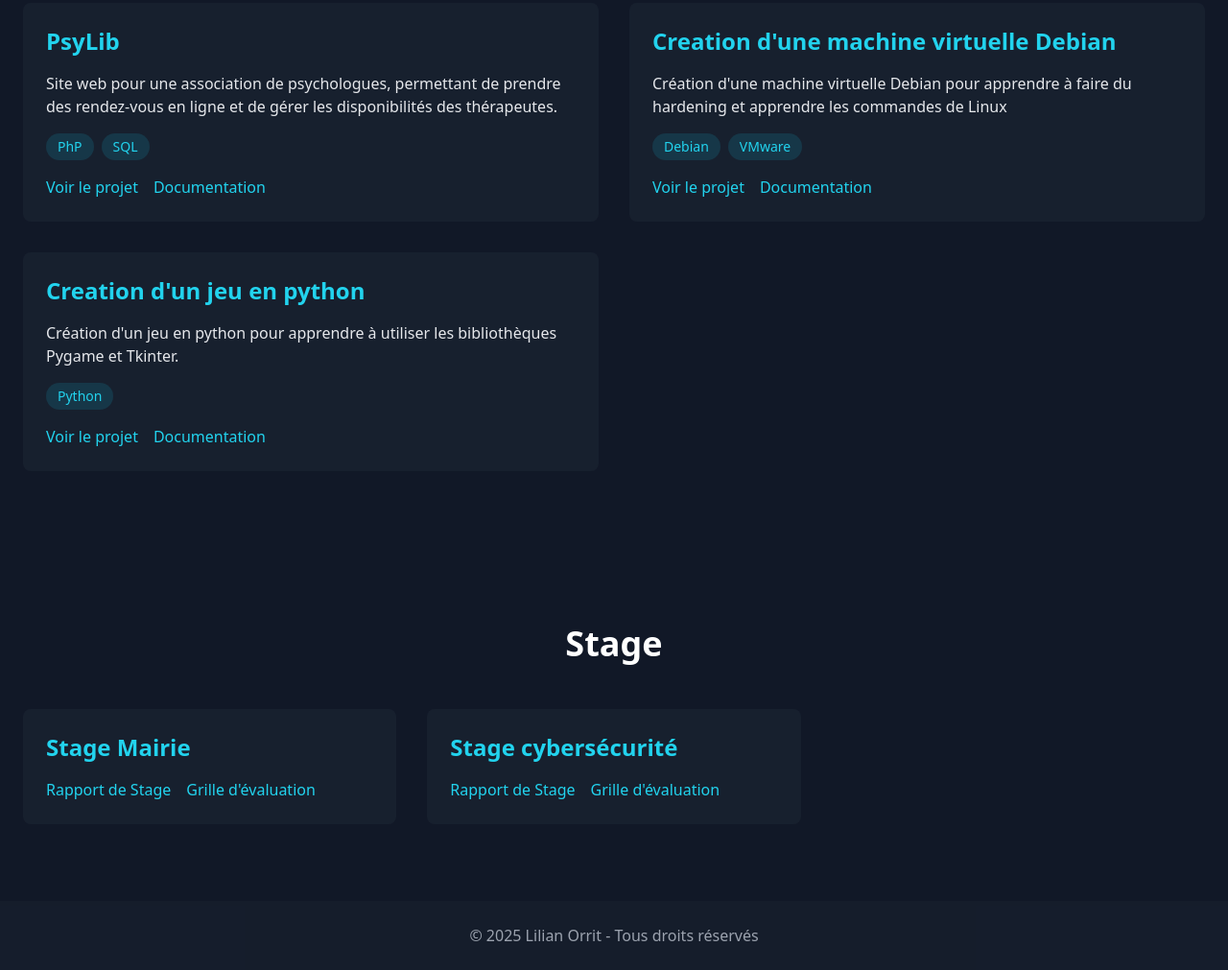
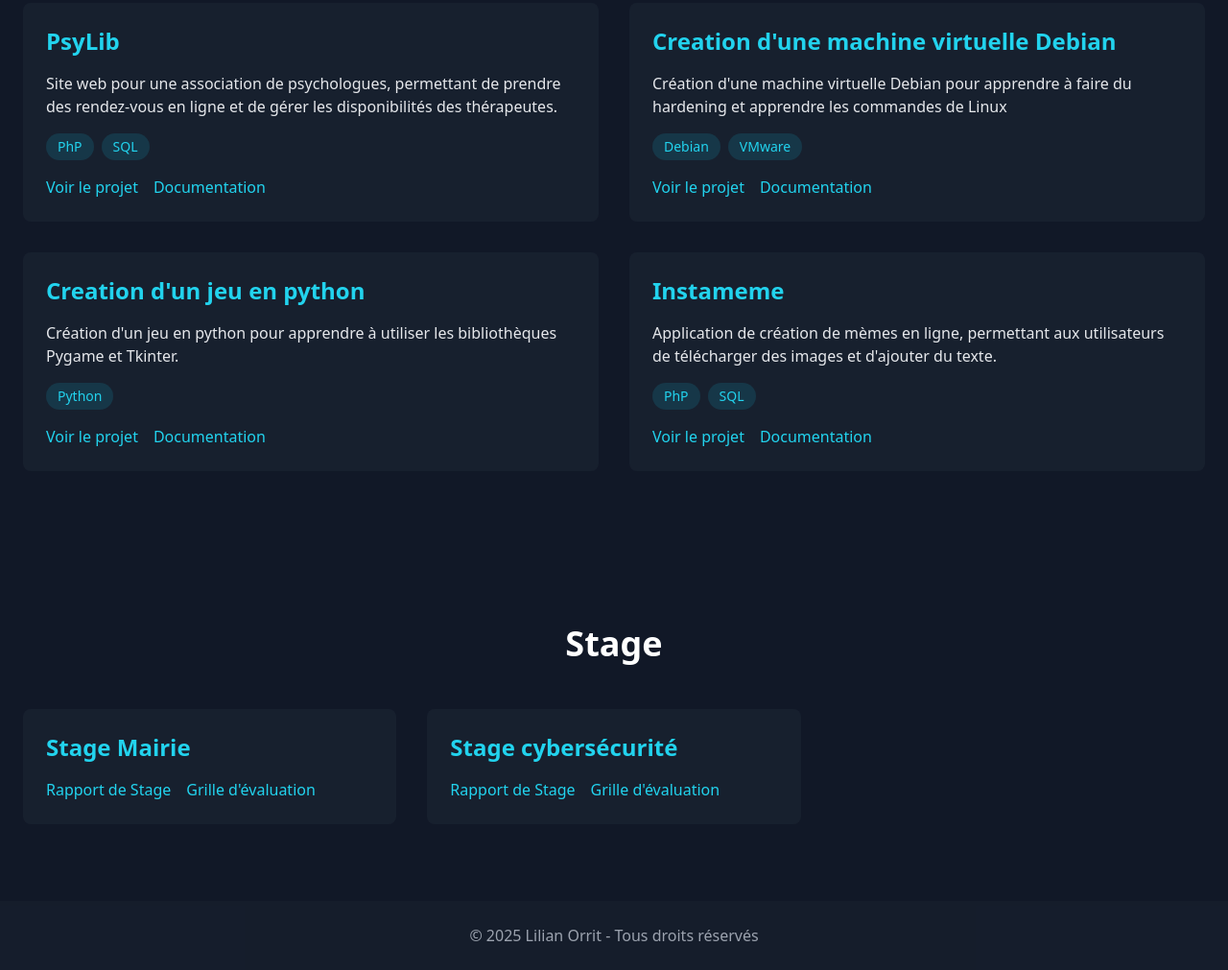
Before and after one commit to Lildark21/Lilian_Orrit, a plain HTML site: page index.html in a window 1280 px wide. Shown: the part 2613-3624 px from the top of the page at 96% size. Drawn offline with nearby package versions, Linux system fonts and the light colour scheme; animation ran at ten frames a second.

Commit message:
rajout de instameme

```diff
--- a/index.html
+++ b/index.html
@@ -486,6 +486,37 @@
               >
             </div>
           </div>
+          <div
+            class="bg-gray-800/50 p-6 rounded-lg hover:bg-gray-800/80 transition-colors"
+          >
+            <h3 class="text-2xl font-semibold mb-4 text-cyan-400">Instameme</h3>
+            <p class="mb-4 text-gray-200">
+              Application de création de mèmes en ligne, permettant aux
+              utilisateurs de télécharger des images et d'ajouter du texte.
+            </p>
+            <div class="flex gap-2 mb-4">
+              <span
+                class="px-3 py-1 bg-cyan-900/50 rounded-full text-sm text-cyan-400"
+                >PhP</span
+              >
+              <span
+                class="px-3 py-1 bg-cyan-900/50 rounded-full text-sm text-cyan-400"
+                >SQL</span
+              >
+            </div>
+            <div class="flex gap-4">
+              <a
+                href=""
+                class="inline-block text-cyan-400 hover:text-cyan-300 transition duration-200"
+                >Voir le projet</a
+              >
+              <a
+                href="#"
+                class="inline-block text-cyan-400 hover:text-cyan-300 transition duration-200"
+                >Documentation</a
+              >
+            </div>
+          </div>
         </div>
       </div>
     </section>
```
